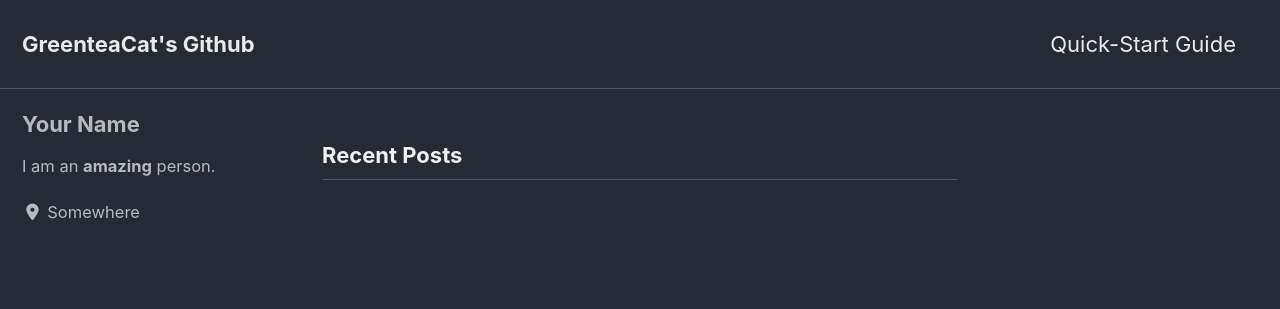
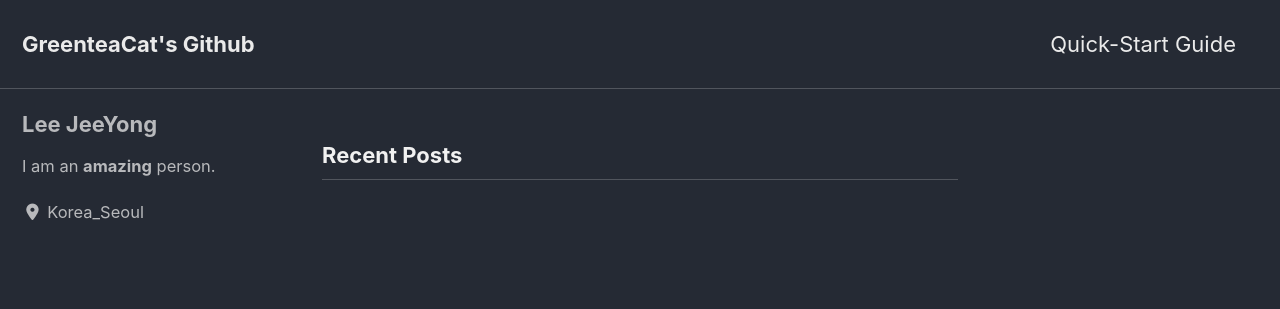
Before and after one commit to Leejeeyong/leejeeyong.github.io, a Jekyll site: the page built from index.html, in a window 1280 px wide. Shown: the top 309 px of the page. Built offline with Jekyll 4.4.1, drawn with Linux system fonts in a browser that asks for light colours; cached includes are drawn as plain includes; nearby versions of some CDN libraries; the list of posts is cut into pages by our own code.

Commit message:
Update _config.yml

```diff
--- a/_config.yml
+++ b/_config.yml
@@ -23,7 +23,7 @@ name                     : "leejeeyong"
 description              : "An amazing website."
 url                      : "https://leejeeyong.github.io"
 baseurl                  : "" # the subpath of your site, e.g. "/blog"
-repository               : "leejeeyong/AndroidProjects" # GitHub username/repo-name e.g. "mmistakes/minimal-mistakes"
+repository               : "Leejeeyong/AndroidProjects" # GitHub username/repo-name e.g. "mmistakes/minimal-mistakes"
 teaser                   : # path of fallback teaser image, e.g. "/assets/images/500x300.png"
 logo                     : # path of logo image to display in the masthead, e.g. "/assets/images/88x88.png"
 masthead_title           : # overrides the website title displayed in the masthead, use " " for no title
@@ -107,10 +107,10 @@ analytics:
 
 # Site Author
 author:
-  name             : "Your Name"
+  name             : "Lee JeeYong"
   avatar           : # path of avatar image, e.g. "/assets/images/bio-photo.jpg"
   bio              : "I am an **amazing** person."
-  location         : "Somewhere"
+  location         : "Korea_Seoul"
   email            :
   links:
     - label: "Email"
```
